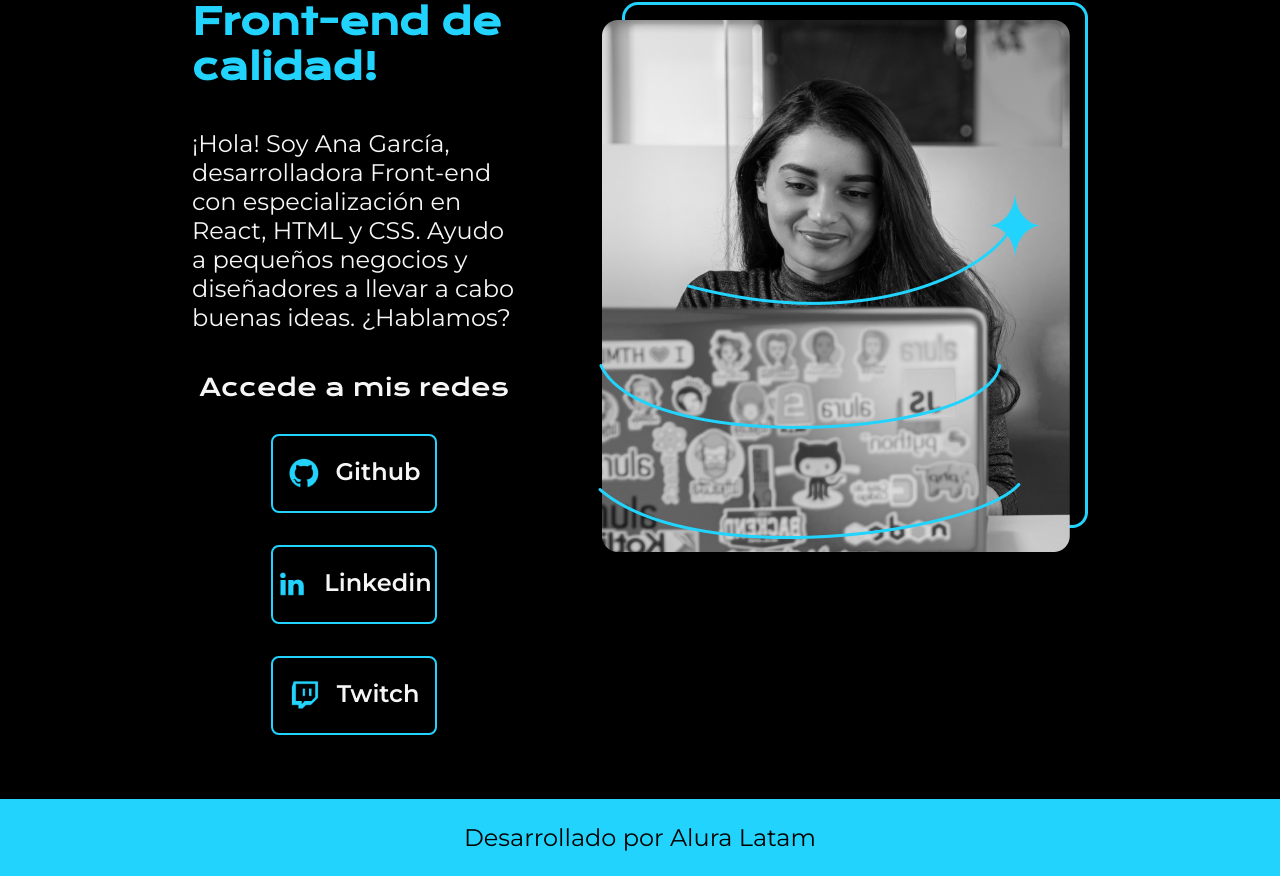
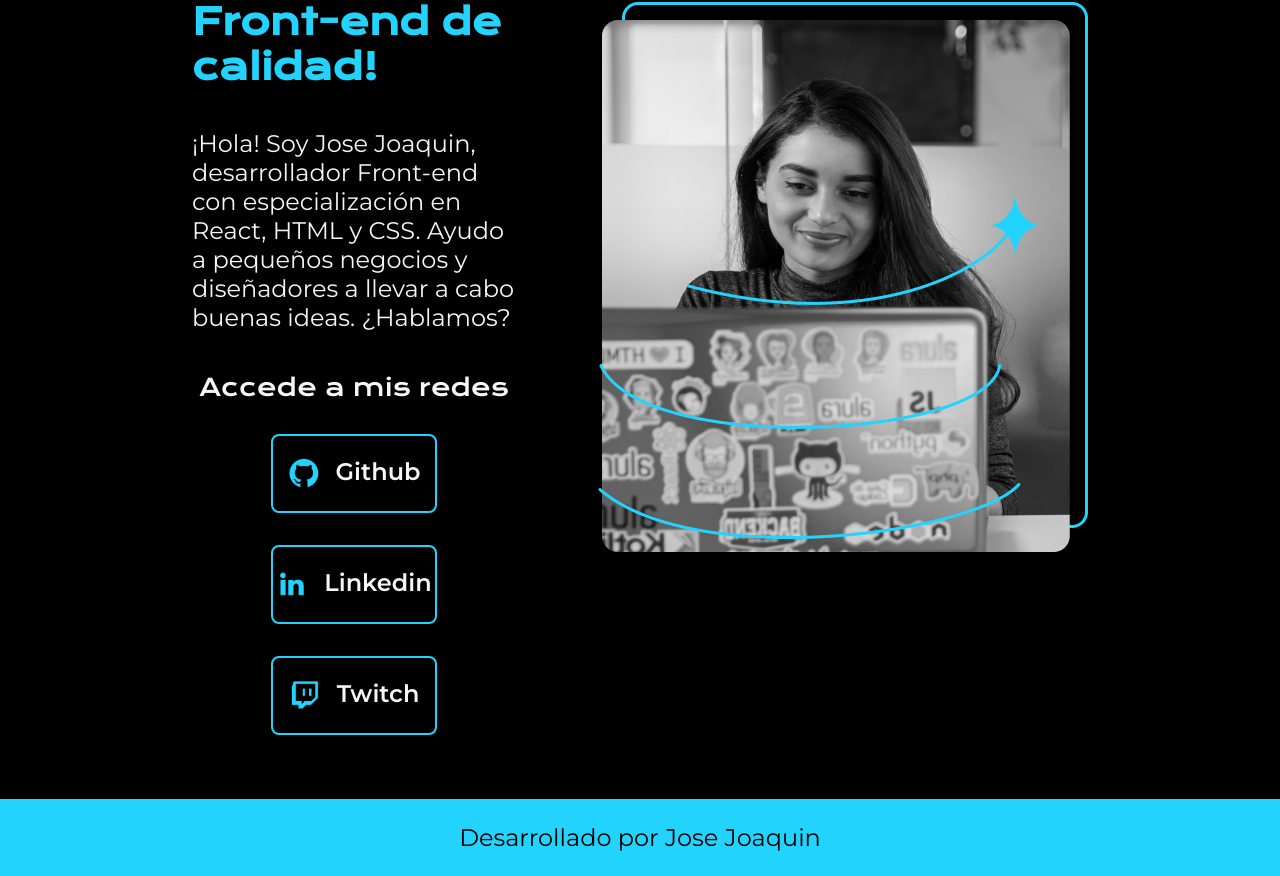
Before and after one commit to sewa050794/Portafolio, a plain HTML site: page index.html in a window 1280 px wide. Shown: the part 300-1176 px from the top of the page. Drawn offline with nearby package versions, Linux system fonts and the light colour scheme.

Commit message:
Update index.html

```diff
--- a/index.html
+++ b/index.html
@@ -21,7 +21,7 @@
                 Eleve tu negocio digital a otro nivel
                 <strong class="titulo-destaque">con un Front-end de calidad!
                 </strong></h1>
-                <p class="presentacion__contenido__texto">¡Hola! Soy Ana García, desarrolladora Front-end con
+                <p class="presentacion__contenido__texto">¡Hola! Soy Jose Joaquin, desarrollador Front-end con
                     especialización en React, HTML y CSS. Ayudo a pequeños
                     negocios y diseñadores a llevar a cabo buenas ideas.
                     ¿Hablamos?
@@ -47,7 +47,7 @@
             <img class="presentacion__imagenes" src="./assets/Imagen.png" alt="Foto de Ana García desarrolando un proyecto">
     </main>
     <footer class="footer">
-        <p>Desarrollado por Alura Latam</p>
+        <p>Desarrollado por Jose Joaquin</p>
     </footer>
 </body>
 </html>
```
